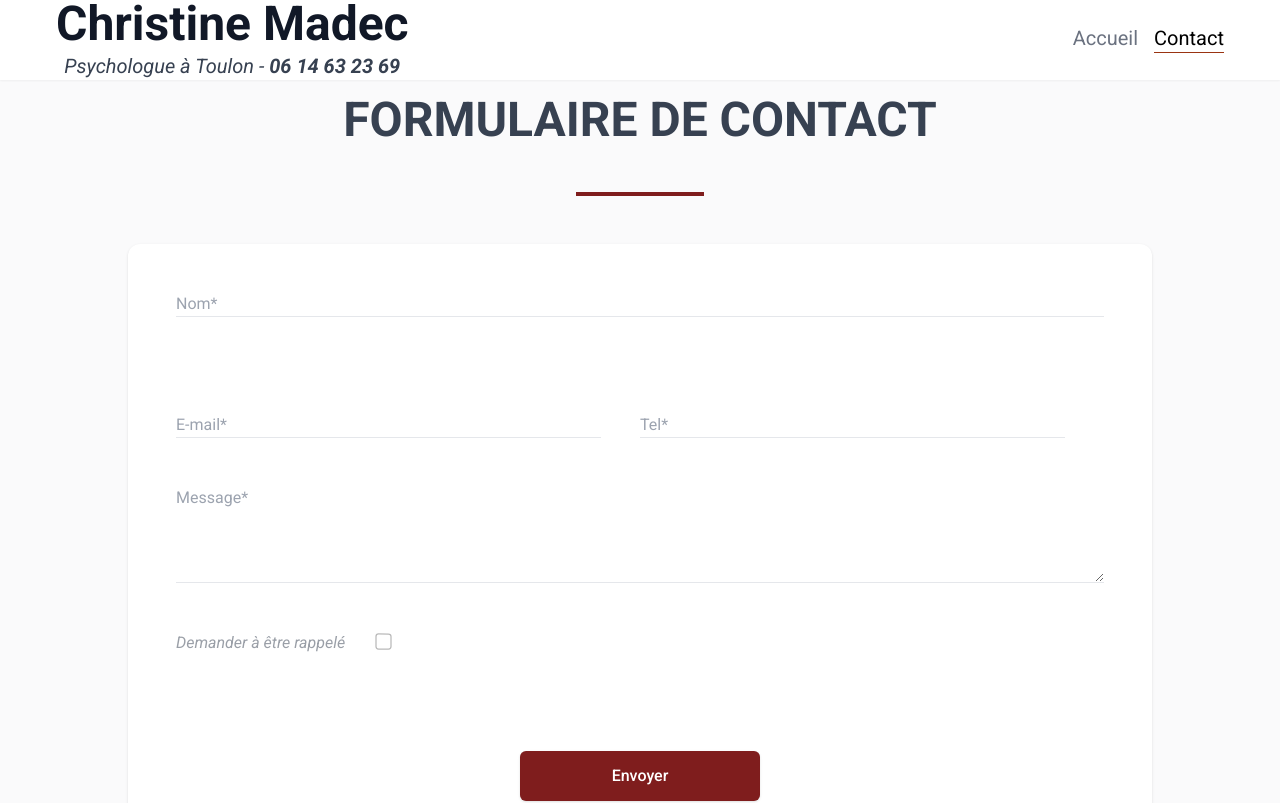
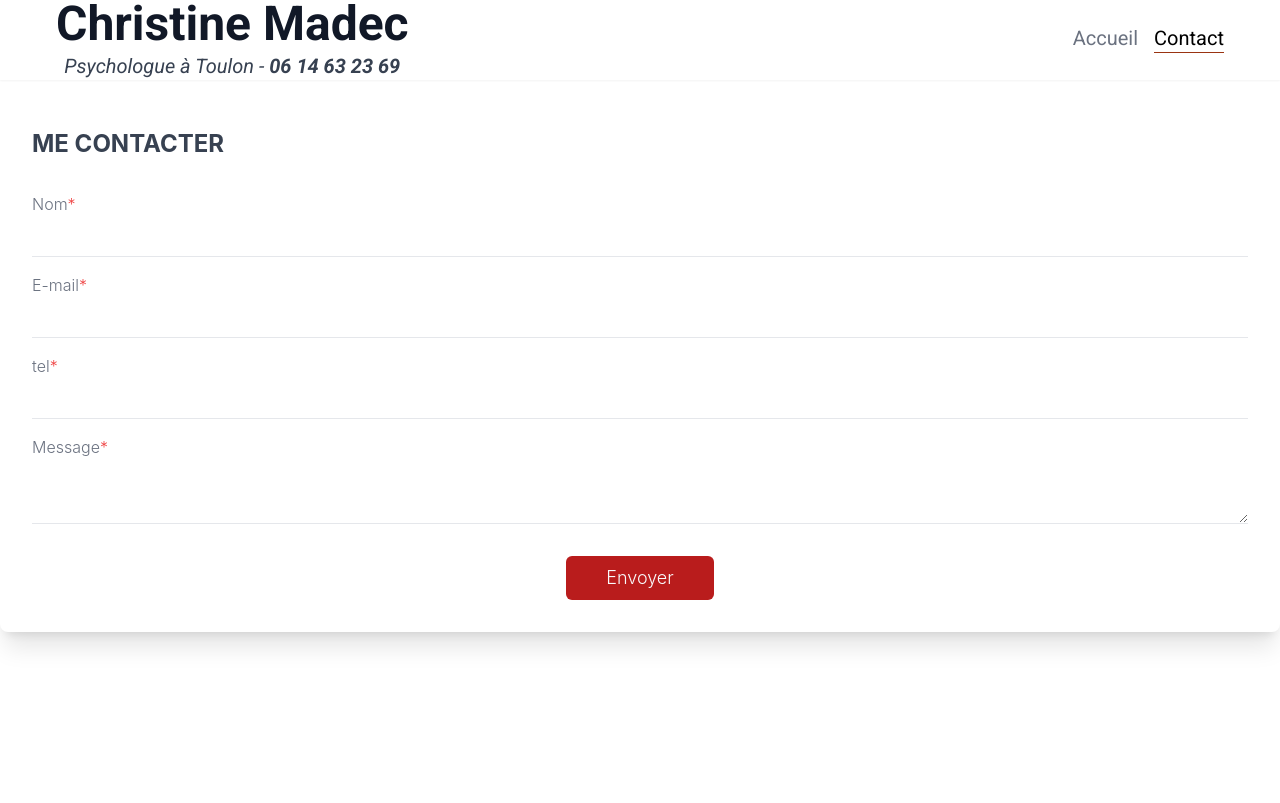
Before and after one commit to Alfred83500/ChristineMadec_psycho, a Next.js app: page /contact in a window 1280 px wide. Shown: the top 803 px of the page. Built offline with nearby package versions, Linux system fonts and the light colour scheme.

Commit message:
Initial commit from Create Next App

```diff
--- a/next.config.js
+++ b/next.config.js
@@ -11,8 +11,9 @@ module.exports = {
 
     env: {
         NEXT_PUBLIC_API_URL: '',
-        user: 'tbonnardel@gmail.com',
-        pass: '0SHt9rd6aOgRfZTJ'
+        NEXT_PUBLIC_SENDGRID_API_KEY: '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',
+        user: 'apikey',
+        pass: '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'
 
     },
 };
--- a/pages/api/contact.js
+++ b/pages/api/contact.js
@@ -1,40 +1,70 @@
-// Next.js API route support: https://nextjs.org/docs/api-routes/introduction
-import nodemailer from 'nodemailer'
-import process from "../../next.config";
 
-export default async (req, res) => {
-    const {Nom, Email, tel, message, rappeler} = req.body;
+import sgMail from '@sendgrid/mail'
 
-    const transporter = nodemailer.createTransport({
+export default function handler(req, res) {
+    if(req.method !== 'POST') {
+        res.status(405).json({message: 'INVALID_METHOD'});
+        return;
+    }
 
-        host: 'smtp-relay.sendinblue.com',
-        port: 587,
+    //variables
 
-        auth: {
-            user: process.env.user,
-            pass: process.env.pass
+    const {name, tel, email, message} = req.body;
+
+
+    if(!name || !tel || !email ||name || !message) {
+        res.status(400).json({message: 'INVALID_PARAMETER'});
+    }
+
+    const pattern =
+        /^(([^<>()\[\]\\.,;:\s@"]+(\.[^<>()\[\]\\.,;:\s@"]+)*)|(".+"))@((\[[0-9]{1,3}\.[0-9]{1,3}\.[0-9]{1,3}\.[0-9]{1,3}])|(([a-zA-Z\-0-9]+\.)+[a-zA-Z]{2,}))$/;
+    if (!pattern.test(email)) {
+        res.status(400).send({
+            message: "EMAIL_SYNTAX_INCORRECT",
+        });
+        return;
+    }
+
+
+    //Transformer le retour à la ligne pour le HTML
+    const messageModif = message.replace(/\r/g, '<br>')
+        .replace(/\n/g, '<br>')
+        .replace(/\t/g, '<br>')
+        .replace(/<(?!br\s*\/?)[^>]+>/, '<br>');
+
+
+    //Donner la clé API
+
+    sgMail.setApiKey(process.env.NEXT_PUBLIC_SENDGRID_API_KEY);
+
+
+    //creation du message
+
+    const sendGridMail = {
+        to:'tbonnardel@gmail.com',
+        from:'tbonnardel@gmail.com',
+        templateId: 'd-60295468fea748139f4095c949483d8a',
+        dynamic_template_data: {
+            name: name,
+            Email: email,
+            tel: tel,
+            message: messageModif,
 
         }
-    });
-
-    try {
-        const emailRes = transporter.sendMail({
-            from: Email,
-            to: 'tbonnardel@gmail.com',
-            subject: `Prise de contact de ${Nom}`,
-            html: `<p>Vous avez une nouvelle prise de contact</p><br>
-                <p><strong>Name:</strong> ${Nom} </p><br>
-                <p><strong>Email:</strong> ${Email} </p><br>
-                <p><strong>Tel:</strong> ${tel} </p><br>
-                <p><strong>Demande a être rappelé:</strong> ${rappeler} </p><br>
-                <p><strong>Message:</strong> ${message} </p><br>`
-        });
-        console.log('Message Sent', emailRes.message)
-    } catch (err) {
 
     }
-    console.log(req.body)
-    res.status(200).json(req.body)
+
+    //sendgrid
+
+    sgMail
+        .send(sendGridMail)
+        .then((response) => {
+            console.log(response[0].statusCode)
+            console.log(response[0].headers)
+        })
+        .catch((error) => {
+            console.error(error)
+        })
+
+
 }
-
-;
--- a/pages/contact/index.js
+++ b/pages/contact/index.js
@@ -1,192 +1,106 @@
-import React from 'react';
-import {useForm} from 'react-hook-form';
-import {ErrorMessage} from '@hookform/error-message';
-import axios from "axios";
-import {useRouter} from "next/router";
-import ContactElement from '../../components/ContactElement/ContactElement'
-import Footer from "../../components/Footer/Footer";
-import process from "../../next.config";
+import React, { useState } from "react";
+import {useForm} from "react-hook-form";
+
+
+export default function ContactUs() {
+    // Variables
+    const {
+        register,
+        handleSubmit,
+        formState: {errors}
+    } = useForm()
 
 
 
-const Contact = () => {
+    //State
+    const [isLoading, setIsLoading] = useState(false);
 
-    const {register, handleSubmit, formState: {errors}, reset} = useForm({criteriaMode: "all"});
-    const router = useRouter()
+    //Methods
 
+    const onSubmitHandler = async (data) => {
+        if(!isLoading) {
+            setIsLoading(true);
 
-    async function onSubmit(values) {
-        let config = {
-            method: 'post',
-            url: `${process.env.NEXT_PUBLIC_API_URL}/api/contact`,
-            headers: {
-                'content-type': 'application/json',
-            },
-            data: values,
-        };
+            const response = await fetch('api/contact', {
+                method: 'POST',
+                headers: {
+                    Accept: 'application/json',
+                    "Content-Type": "application/json"
+                },
+                body: JSON.stringify(data)
+            });
 
+            const result = response.json();
 
-        try {
-            const response = await axios(config);
-            if (response.status == 200) {
-                reset();
-                await router.push('./contactSent')
+            setIsLoading(false);
+            console.log(response)
+            if(!response.ok) {
+                console.log('errors')
+            }
+
+            else {
+                console.log("ok");
+            }
+        }
+    };
 
 
 
-            }
-        } catch (err) {
-            console.error(err)
-        }
-
-    }
-
-    console.log(errors);
 
     return (
+        <main className="pt-24">
+            <form
+                className="rounded-lg shadow-xl flex flex-col px-8 py-8 bg-white d"
+                onSubmit={handleSubmit(onSubmitHandler)}
+            >
+                <h1 className="text-2xl font-bold text-gray-700 uppercase">Me contacter</h1>
 
-        <div
-            className=" b py-24 bg-gray-200 bg-opacity-20 px-2 sm:px-6 h-full w-screen flex flex-col items-center font-roboto">
-            <div className="flex flex-col items-center">
-                <div className="uppercase text-5xl font-semibold text-gray-700 mx-auto ">Formulaire de Contact</div>
-                <div className="h-1 bg-red-900 w-32 mt-12"></div>
-            </div>
+                <label htmlFor="fullname" className="text-gray-500 font-light mt-8 ">Nom<span className="text-red-500 ">*</span></label>
+                <input type="text"
 
+                       className="bg-transparent border-b py-2 pl-4 focus:outline-none focus:rounded-md focus:ring-1 ring-green-500 font-light text-gray-500"
+                       {...register('name', {
+                           required:true
+                       })}
+                />
+                {errors.name && <p className='text-red-700'>Vous devez renseigner votre nom</p> }
 
-            <div className="mx-auto w-10/12 max-w-5xl rounded-xl bg-white pt-12 px-12 shadow my-12 ">
-                <form onSubmit={handleSubmit(onSubmit)} className="flex flex-col">
+                <label htmlFor="email" className="text-gray-500 font-light mt-4 ">E-mail<span className="text-red-500">*</span></label>
+                <input type="email"
+                       className="bg-transparent border-b py-2 pl-4 focus:outline-none focus:rounded-md focus:ring-1 ring-green-500 font-light text-gray-500"
+                       {...register('email', {
+                           required:true
+                       })}
 
+                />
+                {errors.email && <p className='text-red-700'>Vous devez renseigner votre adresse email</p> }
 
-                    <input type="text" placeholder="Nom*" {...register("Nom", {
-                        required: 'Vous devez entrer votre nom',
-                        maxLength: {
+                <label htmlFor="subject" className="text-gray-500 font-light mt-4 ">tel<span className="text-red-500">*</span></label>
+                <input type="text"
+                       className="bg-transparent border-b py-2 pl-4 focus:outline-none focus:rounded-md focus:ring-1 ring-green-500 font-light text-gray-500"
+                       {...register('tel', {
+                           required:true
+                       })}
 
-                            value: 30,
-                            message: "vous ne pouvez pas dépasser 30 caractères"
-                        },
+                />
+                {errors.tel && <p className='text-red-700'>Vous devez renseigner votre numéro de téléphone</p> }
+
+                <label htmlFor="message" className="text-gray-500 font-light mt-4 ">Message<span className="text-red-500">*</span></label>
+                <textarea
+                    className="bg-transparent border-b py-2 pl-4 focus:outline-none focus:rounded-md focus:ring-1 ring-green-500 font-light text-gray-500"
+                    {...register('message', {
+                        required:true
                     })}
-                           className={`border-b focus:border-b focus:border-gray-800 focus:outline-none ${errors.Nom ? 'border-red-700' : null}`}
-                    />
+                ></textarea>
+                {errors.message && <p className='text-red-700'>Vous devez renseigner votre le contenu de votre message</p> }
+                <div className="flex flex-row items-center justify-start">
+                    {!isLoading && (<button className="px-10 mt-8 py-2 bg-red-700 text-gray-50 font-light rounded-md text-lg flex flex-row items-center mx-auto">
+                        Envoyer
 
-
-                    <ErrorMessage
-                        errors={errors}
-                        name="Nom"
-                        render={({messages}) =>
-                            messages &&
-                            Object.entries(messages).map(([type, message]) => (
-                                <p key={type} className="text-red-700">{message}</p>
-                            ))
-                        }
-                    />
-
-
-                    <div className="flex w-full justify-between">
-                        <div className="flex flex-col mt-12 ml-auto w-full">
-                            <input type="text" placeholder="E-mail*" {...register("Email", {
-                                required: "Vous devez entrer votre email",
-                                max: 100,
-                                min: 3,
-                                pattern: {
-                                    value: /^\S+@\S+$/i,
-                                    message: "Veuillez entrer une adresse mail valide"
-                                }
-                            })}
-                                   className={`border-b mt-12 w-11/12 focus:border-b focus:border-gray-800 focus:outline-none ${errors.Email ? 'border-red-700' : null}`}
-                            />
-
-                            <ErrorMessage
-                                errors={errors}
-                                name="Email"
-                                render={({messages}) =>
-                                    messages &&
-                                    Object.entries(messages).map(([type, message]) => (
-                                        <p key={type} className="text-red-700">{message}</p>
-                                    ))
-                                }
-                            />
-                        </div>
-                        <div className="flex flex-col mt-12  w-full">
-                            <input type="tel" placeholder="Tel*" {...register("tel", {
-                                required: 'Vous devez entrer votre numéro de téléphone',
-                                maxLength: {
-                                    value: 30,
-                                    message: "Votre numéro n'est pas valide"
-                                },
-                                pattern: {
-                                    value: /^(?:(?:\+|00)33[\s.-]{0,3}(?:\(0\)[\s.-]{0,3})?|0)[1-9](?:(?:[\s.-]?\d{2}){4}|\d{2}(?:[\s.-]?\d{3}){2})$/i,
-                                    message: "Votre numéro n'est pas valide"
-                                }
-                            })}
-                                   className={`border-b mt-12 w-11/12 focus:border-b focus:border-gray-800 focus:outline-none ${errors.tel ? 'border-red-700' : null}`}/>
-
-                            <ErrorMessage
-                                errors={errors}
-                                name="tel"
-                                render={({messages}) =>
-                                    messages &&
-                                    Object.entries(messages).map(([type, message]) => (
-                                        <p key={type} className="text-red-700">{message}</p>
-                                    ))
-                                }
-                            />
-                        </div>
-                    </div>
-
-                    <textarea placeholder="Message*"{...register("message", {
-                        required: 'Entrez votre message',
-                        maxLength: {
-                            value: 1000,
-                            message: 'votre message est trop long'
-                        }
-                    })} rows="4"
-                              className={`border-b mt-12 w-12/12 focus:border-b focus:border-gray-800 focus:outline-none  ${errors.message ? 'border-red-700' : null}`}/>
-
-                    <ErrorMessage
-                        errors={errors}
-                        name="message"
-                        render={({messages}) =>
-                            messages &&
-                            Object.entries(messages).map(([type, message]) => (
-                                <p key={type} className="text-red-700">{message}</p>
-                            ))
-                        }
-                    />
-
-
-                    <div className="Flex mt-12 italic items-center text-gray-700 opacity-50 text-small "> Demander à
-                        être rappelé
-                        <label htmlFor="recontacter">
-                            <input {...register("rappeler", {required: false})}
-                                   type="checkbox" value="oui"
-                                   className="ml-8 scale-125 bg-gray-100 rounded border-gray-300 focus:ring-red-900 items-center focus:outline-none"/>
-                        </label>
-
-                    </div>
-                    <button
-                        onSubmit={handleSubmit(onSubmit)}
-
-                        className="inline-flex mx-auto w-60 justify-center mt-24 py-3 px-6 border border-transparent shadow text-base font-medium rounded-md text-white bg-red-900 hover:bg-red-800 focus:outline-none focus:ring-2 focus:ring-offset-2 focus:ring-red-800">
-                        Envoyer
                     </button>
-
-                    <div className="italic text-gray-700 opacity-50 text-xs pt-8 "> les champs notés avec une * sont
-                        obligatoires
-                    </div>
-
-                </form>
-
-            </div>
-            <div className="mx-auto w-full max-w-7xl  px-12   ">
-                <ContactElement/>
-            </div>
-            <div className=" relative bottom-0">
-                <Footer/>
-            </div>
-
-
-        </div>
+                        )}
+                </div>
+            </form>
+        </main>
     );
 }
-
-export default Contact;
```
